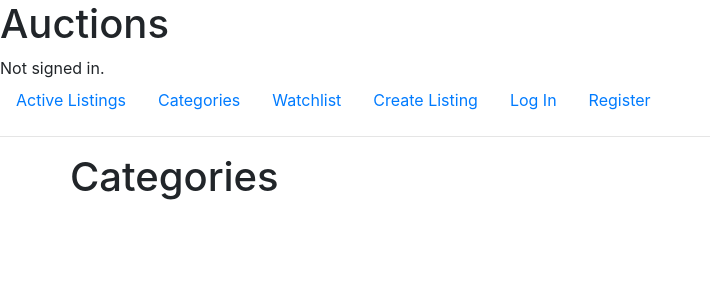
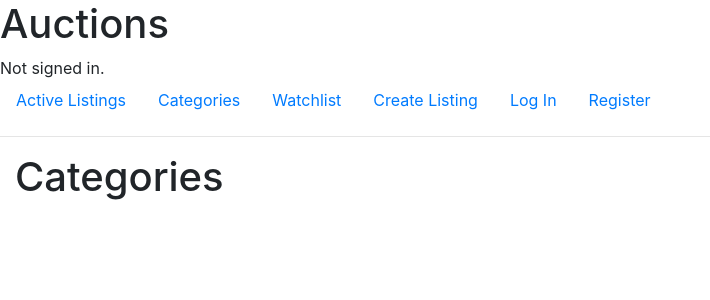
Before and after one commit to pythoninthegrass/commerce, a Django app: page /categories in a window 1280 px wide. Shown: the top 300 px of the page, without its empty margins (0-710 px from the left). Run offline with Django 3.2, Linux system fonts and the light colour scheme; data that the repository does not hold is empty; some libraries are stand-ins or nearby versions.

Commit message:
categories mvp (for real)

```diff
--- a/auctions/templates/categories.html
+++ b/auctions/templates/categories.html
@@ -1,9 +1,9 @@
 {% extends "layout.html" %}
 {% load bootstrap5 %}
 
-{% comment %} displays a list of all listing categories. Clicking on the name of any category should take the user to a page that displays all of the active listings in that category. {% endcomment %}
 {% block body %}
-<div class="container">
+<div class="container-fluid">
+  <div class="col">
     <div class="row">
       <div>
         <h1>Categories</h1>
@@ -17,4 +17,5 @@
       </div>
     </div>
   </div>
+</div>
 {% endblock %}
```
Also changed, not shown: auctions/templates/listings_by_category.html (+5 -3 lines), README.md, auctions/static/bastille.jpg (added). Lines whose indentation alone changed are shown as unchanged.
